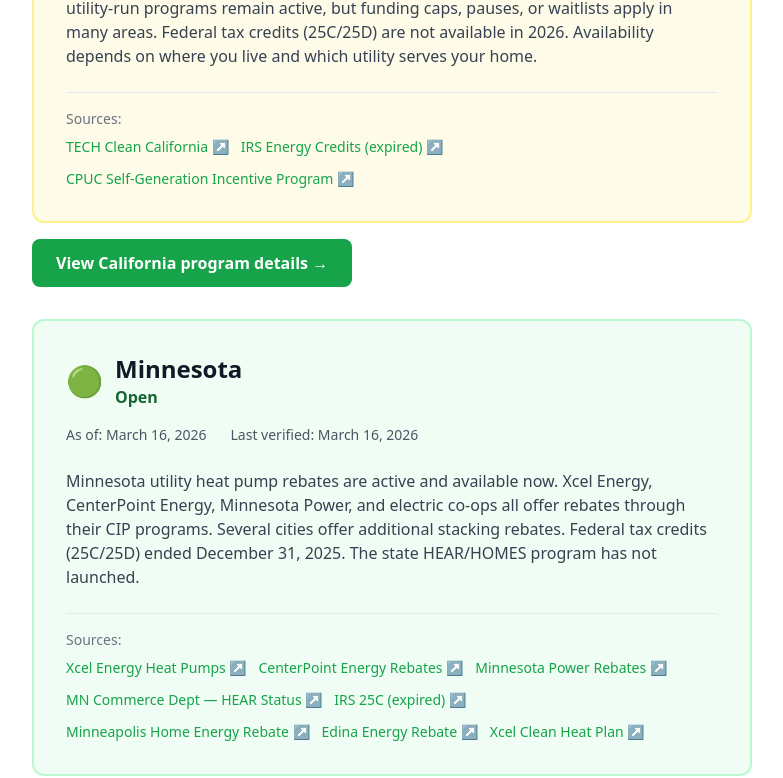
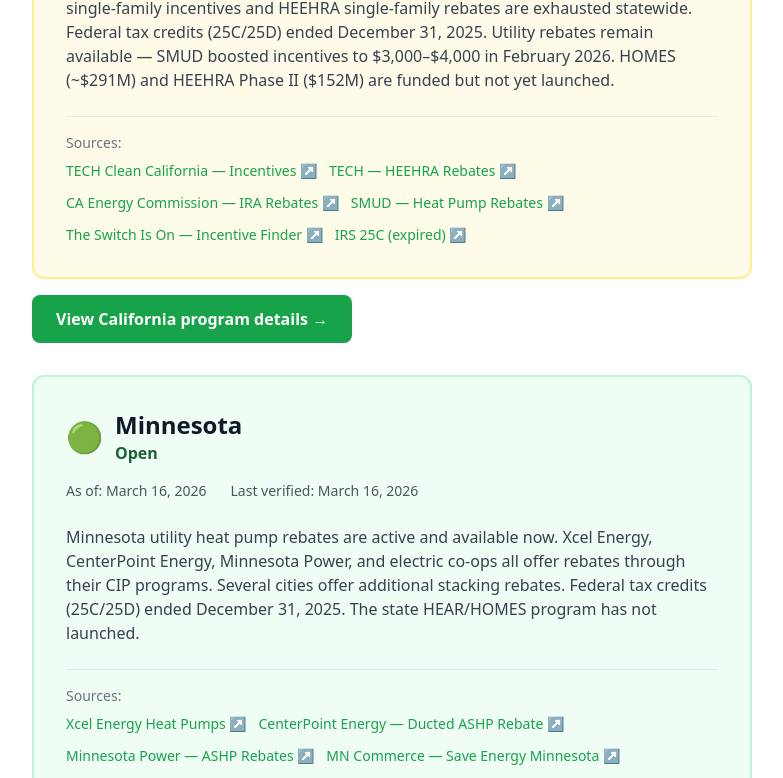
Before and after one commit to giniwproductions-88/homeenergybasics, a Next.js app: page /heat-pumps in a window 1280 px wide. Shown: the part 698-1476 px from the top of the page, without its empty margins (248-1031 px from the left). Built offline with nearby package versions, Linux system fonts and the light colour scheme.

Commit message:
Fix 6 broken MN source links - utilities restructured their sites

```diff
--- a/src/data/incentives.ts
+++ b/src/data/incentives.ts
@@ -21,21 +21,33 @@
     stateCode: "CA",
     stateName: "California",
     status: "limited",
-    lastVerified: "2026-02-18",
+    lastVerified: "2026-03-22",
     summary:
-      "California heat pump rebates are currently limited and vary by region. Some state and utility-run programs remain active, but funding caps, pauses, or waitlists apply in many areas. Federal tax credits (25C/25D) are not available in 2026. Availability depends on where you live and which utility serves your home.",
+      "Most California statewide heat pump rebates are fully reserved. TECH Clean California single-family incentives and HEEHRA single-family rebates are exhausted statewide. Federal tax credits (25C/25D) ended December 31, 2025. Utility rebates remain available — SMUD boosted incentives to $3,000–$4,000 in February 2026. HOMES (~$291M) and HEEHRA Phase II ($152M) are funded but not yet launched.",
     sources: [
       {
-        label: "TECH Clean California",
-        url: "https://techcleancalifornia.com/",
+        label: "TECH Clean California — Incentives",
+        url: "https://techcleanca.com/incentives/",
       },
       {
-        label: "IRS Energy Credits (expired)",
-        url: "https://www.irs.gov/credits-deductions/energy-efficient-home-improvement-credit",
+        label: "TECH — HEEHRA Rebates",
+        url: "https://techcleanca.com/incentives/heehrarebates/",
       },
       {
-        label: "CPUC Self-Generation Incentive Program",
-        url: "https://www.cpuc.ca.gov/industries-and-topics/electrical-energy/demand-side-management/self-generation-incentive-program",
+        label: "CA Energy Commission — IRA Rebates",
+        url: "https://www.energy.ca.gov/programs-and-topics/programs/inflation-reduction-act-residential-energy-rebate-programs",
+      },
+      {
+        label: "SMUD — Heat Pump Rebates",
+        url: "https://www.smud.org/Rebates-and-Savings-Tips/Rebates-for-My-Home/Heating-and-Cooling-Rebates",
+      },
+      {
+        label: "The Switch Is On — Incentive Finder",
+        url: "https://incentives.switchison.org/",
+      },
+      {
+        label: "IRS 25C (expired)",
+        url: "https://www.irs.gov/credits-deductions/energy-efficient-home-improvement-credit",
       },
     ],
   },
@@ -50,35 +62,35 @@
     sources: [
       {
         label: "Xcel Energy Heat Pumps",
-        url: "https://www.xcelenergy.com/programs_and_rebates/residential_programs_and_rebates/heating_and_cooling/air_source_heat_pumps",
+        url: "https://mn.my.xcelenergy.com/s/residential/heating-cooling/heat-pumps",
       },
       {
-        label: "CenterPoint Energy Rebates",
-        url: "https://www.centerpointenergy.com/en-us/residential/save-energy-money/rebates-programs/heating-cooling",
+        label: "CenterPoint Energy — Ducted ASHP Rebate",
+        url: "https://www.centerpointenergy.com/en-us/SaveEnergyandMoney/Pages/Residential-Ducted-Air-Source-Heat-Pump-Rebate.aspx?sa=mn&au=res",
       },
       {
-        label: "Minnesota Power Rebates",
-        url: "https://www.mnpower.com/residential/rebates",
+        label: "Minnesota Power — ASHP Rebates",
+        url: "https://www.mnpower.com/ProgramsRebates/ASHPRebates",
       },
       {
-        label: "MN Commerce Dept — HEAR Status",
-        url: "https://mn.gov/commerce/energy/consumer/save-energy-money/home-energy-rebate/",
+        label: "MN Commerce — Save Energy Minnesota",
+        url: "https://mn.gov/commerce/energy/consumer/energy-programs/save-energy-mn.jsp",
       },
       {
         label: "IRS 25C (expired)",
         url: "https://www.irs.gov/credits-deductions/energy-efficient-home-improvement-credit",
       },
       {
-        label: "Minneapolis Home Energy Rebate",
-        url: "https://www.minneapolismn.gov/resident-services/property-housing/housing-assistance/home-energy/",
+        label: "Minneapolis Energy Rebates",
+        url: "https://www.minneapolismn.gov/government/programs-initiatives/environmental-programs/green-cost-share/energy-efficiency/energy-rebates/",
       },
       {
-        label: "Edina Energy Rebate",
-        url: "https://www.edinamn.gov/1614/Energy-Rebate-Programs",
+        label: "MN ASHP Collaborative — All Incentives",
+        url: "https://www.mnashp.org/incentives-rates-financing",
       },
       {
-        label: "Xcel Clean Heat Plan",
-        url: "https://co.my.xcelenergy.com/s/savings-offerings/residential/clean-heat-plan",
+        label: "Xcel Energy Programs & Rebates",
+        url: "https://www.xcelenergy.com/programs_and_rebates",
       },
     ],
   },
```
